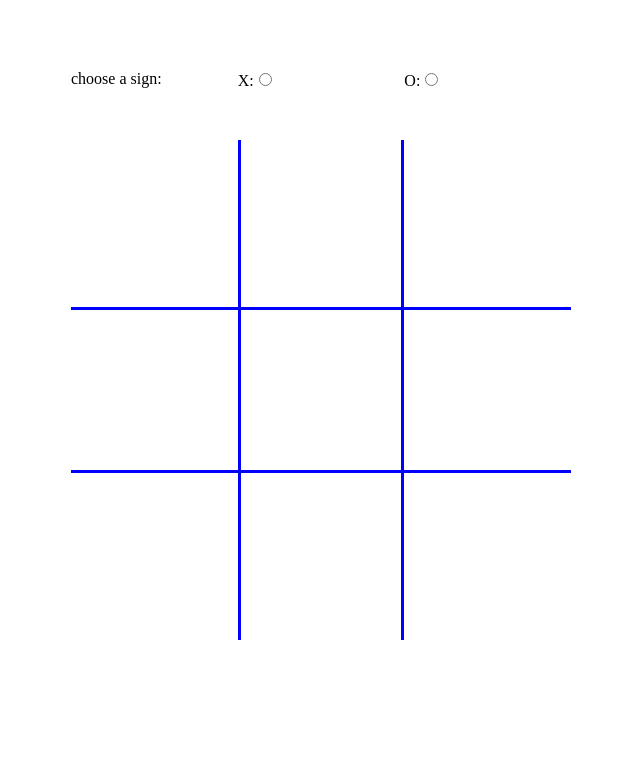
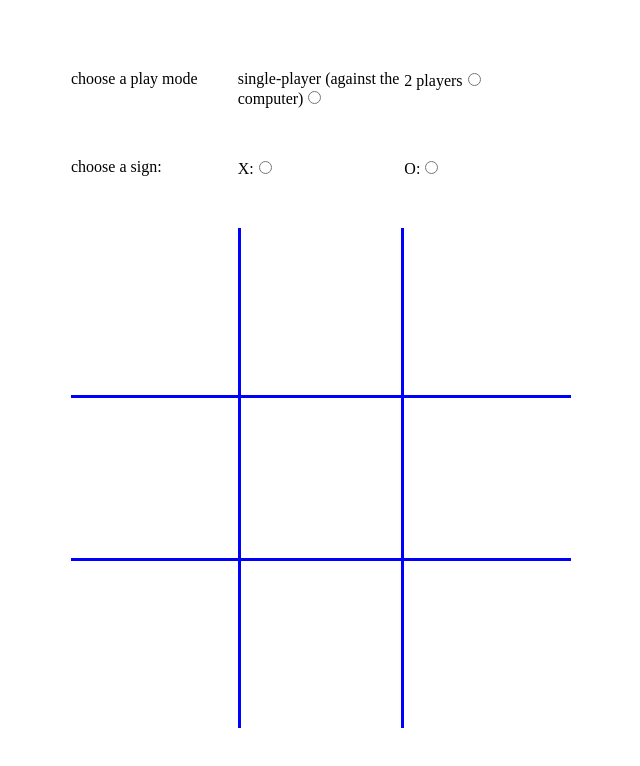
Before and after one commit to MohamedAmin324/Games, a React (Vite) app in the folder TicTacToe/: page / in a window 1280 px wide. Shown: the top 766 px of the page, without its empty margins (319-959 px from the left). Built offline with nearby package versions, Linux system fonts and the light colour scheme.

Commit message:
Add customized settings

```diff
--- a/TicTacToe/src/App.jsx
+++ b/TicTacToe/src/App.jsx
@@ -1,6 +1,6 @@
-import { useEffect, useRef, useState } from 'react';
+import { useEffect, useState } from 'react';
 import FormInput from './components/FormInput';
-import { signOptions } from './input-data';
+import { modeOptions, signOptions, turnsOptions } from './input-data';
 
 export default function App() {
 	const [gameState, setGameState] = useState([
@@ -15,47 +15,81 @@ export default function App() {
 		{ sign: '', colorValue: '' },
 	]);
 
-	const [isUserTurn, setUserTurn] = useState(true);
+	const [settings, setSettings] = useState({
+		mode: '',
+		userTurn: true,
+		sign: '',
+	});
 
-	const signRef = useRef('');
+	const updateSettings = (userInput) =>
+		setSettings({ ...settings, ...userInput });
 
-	const updateSignRef = (userInput) => (signRef.current = userInput);
 
 	function handleClick(e) {
-		if (!isUserTurn) return;
-		if (signRef.current === '') return;
+		const { mode, sign, userTurn: isUserTurn } = settings;
+
+		if (mode === 'single-player') {
+			if (!isUserTurn) return;
+		}
+		if (sign === '') return;
 		if (gameState.every(({ sign }) => sign !== '')) return;
 
 		const itemIndex = e.target.dataset.index;
-		gameState[itemIndex].sign = signRef.current;
-		gameState[itemIndex].colorValue = signRef.current === 'X' ? 'red' : 'blue';
+		gameState[itemIndex].sign = sign;
+		gameState[itemIndex].colorValue = sign === 'X' ? 'red' : 'blue';
 		setGameState([...gameState]);
-		signRef.current = signRef.current === 'X' ? 'O' : 'X';
-		setUserTurn(false);
+		setSettings({
+			...settings,
+			sign: sign === 'X' ? 'O' : 'X',
+			userTurn: false,
+		});
 	}
 
 	useEffect(() => {
+		const { mode, sign, userTurn: isUserTurn } = settings;
+
+		if (mode !== 'single-player') return;
+		if (sign === '') return;
 		if (isUserTurn) return;
 		if (gameState.every(({ sign }) => sign !== '')) return;
+
 		let computerChoice;
 		do {
 			computerChoice = Math.floor(Math.random() * 8);
 		} while (gameState[computerChoice].sign !== '');
 
 		setTimeout(() => {
-			gameState[computerChoice].sign = signRef.current;
-			gameState[computerChoice].colorValue =
-				signRef.current === 'X' ? 'red' : 'blue';
+			gameState[computerChoice].sign = sign;
+			gameState[computerChoice].colorValue = sign === 'X' ? 'red' : 'blue';
 			setGameState([...gameState]);
-			signRef.current = signRef.current === 'X' ? 'O' : 'X';
-			setUserTurn(true);
+			setSettings({
+				...settings,
+				sign: sign === 'X' ? 'O' : 'X',
+				userTurn: true,
+			});
 		}, 500);
 		// eslint-disable-next-line react-hooks/exhaustive-deps
-	}, [isUserTurn]);
+	}, [settings]);
 
 	return (
 		<>
-			<FormInput formLabel="choose a sign:" updateInfo={updateSignRef} options={signOptions} />
+			<FormInput
+				formLabel='choose a play mode'
+				options={modeOptions}
+				updateSettings={updateSettings}
+			/>
+			{settings.mode === 'single-player' && (
+				<FormInput
+					formLabel='Go First'
+					options={turnsOptions}
+					updateSettings={updateSettings}
+				/>
+			)}
+			<FormInput
+				formLabel='choose a sign:'
+				updateSettings={updateSettings}
+				options={signOptions}
+			/>
 			<div className='container'>
 				{gameState.map(({ sign, colorValue }, index) => (
 					<div
--- a/TicTacToe/src/components/FormInput.jsx
+++ b/TicTacToe/src/components/FormInput.jsx
@@ -1,6 +1,14 @@
 // eslint-disable-next-line react/prop-types
-export default function FormInput({ formLabel, options, updateInfo }) {
-	const handleClick = (e) => updateInfo(e.target.value);
+export default function FormInput({ formLabel, options, updateSettings }) {
+	const handleClick = (e) => {
+		const selectedSettings = ['true', 'false'].includes(e.target.value)
+			? e.target.value === 'true'
+			: e.target.value;
+		const changedParameter = e.target.name;
+		const updatedInfo = {};
+		updatedInfo[changedParameter] = selectedSettings;
+		updateSettings(updatedInfo);
+	};
 
 	return (
 		<div className='container form-container'>
@@ -10,7 +18,7 @@ export default function FormInput({ formLabel, options, updateInfo }) {
 			{options.map(({ htmlFor, labelText, ...inputSettings }, index) => (
 				<label key={index} htmlFor={htmlFor}>
 					{labelText}
-					<input onChange={handleClick} type="radio" {...inputSettings} />
+					<input onChange={handleClick} type='radio' {...inputSettings} />
 				</label>
 			))}
 		</div>
--- a/TicTacToe/src/input-data.js
+++ b/TicTacToe/src/input-data.js
@@ -15,4 +15,38 @@ const signOptions = [
     }
 ]
 
-export { signOptions };
+const modeOptions = [
+    {
+        htmlFor: "single-player",
+        id: "single-player",
+        name: "mode",
+        value: "single-player",
+        labelText: "single-player (against the computer)",
+    },
+    {
+        htmlFor: "2-players",
+        id: "2-players",
+        name: "mode",
+        value: "2-players",
+        labelText: "2 players",
+    }
+]
+
+const turnsOptions = [
+    {
+        htmlFor: "go-first",
+        id: "go-first",
+        name: "userTurn",
+        value: "true",
+        labelText: "Yes",
+    },
+    {
+        htmlFor: "go-second",
+        id: "go-second",
+        name: "userTurn",
+        value: "false",
+        labelText: "No",
+    }
+]
+
+export { signOptions, modeOptions, turnsOptions };
```
